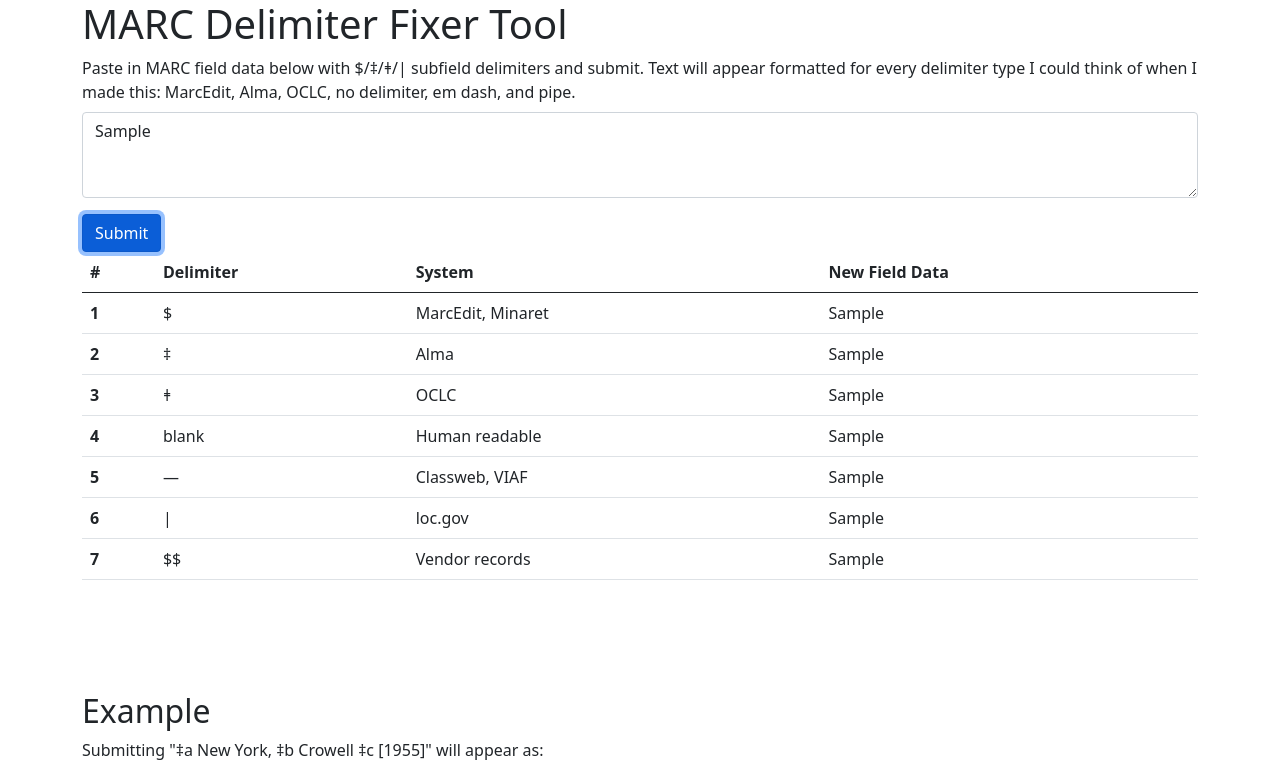
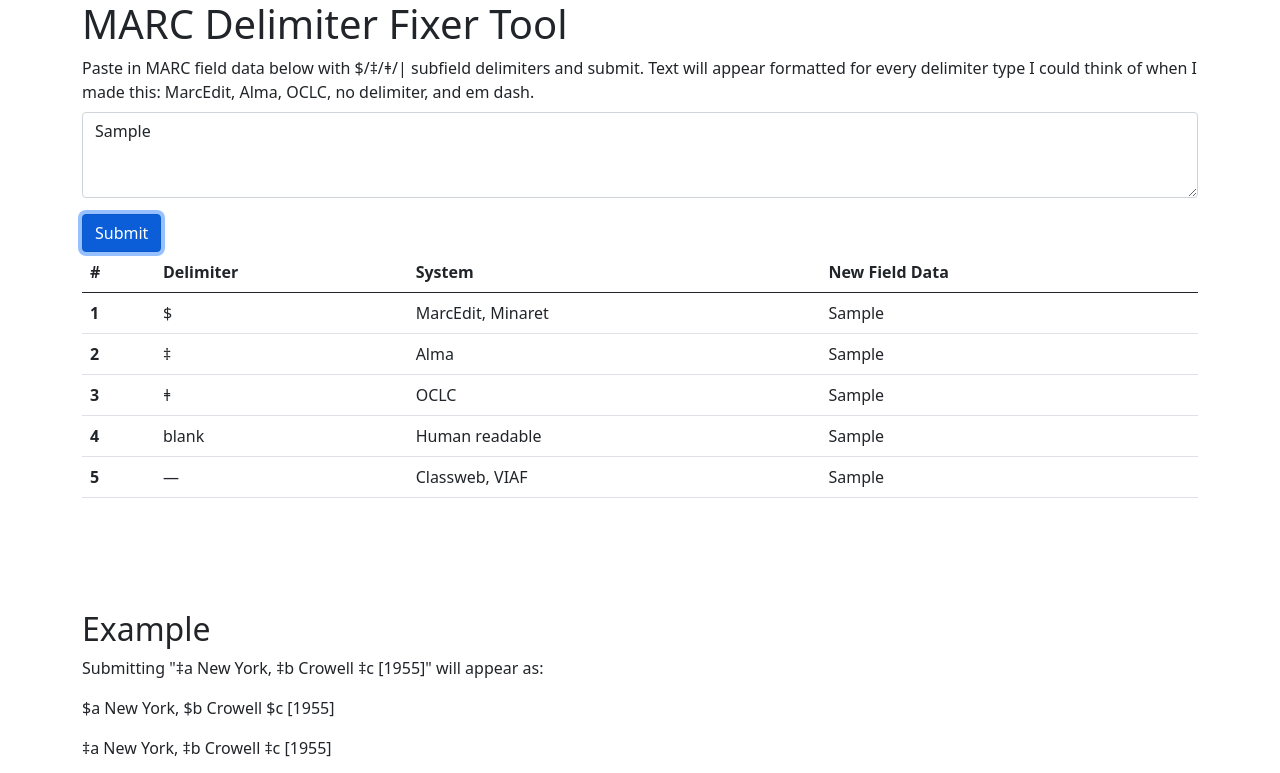
Before and after one commit to jdcar/delimiter-fix, a plain HTML site: page index.html in a window 1280 px wide. Both pictures are taken after typing "Sample" into the empty fields and a click on the input "Submit". Shown: the top 773 px of the page. Drawn offline with nearby package versions, Linux system fonts and the light colour scheme.

Commit message:
Fix errors with USD delimiters

```diff
--- a/index.html
+++ b/index.html
@@ -20,7 +20,7 @@
             <label for="exampleFormControlTextarea1" class="form-label">Paste in MARC field data below with $/‡/ǂ/| subfield delimiters and submit. Text
                 will
                 appear formatted for every delimiter type I could think of when I made this: MarcEdit, Alma, OCLC, no
-                delimiter, em dash, and pipe.</label>
+                delimiter, and em dash.</label>
             <textarea class="form-control" id="marc-input" rows="3"></textarea>
         </div>
         <input class="btn btn-primary" type="submit" id="submit-button" value="Submit">
@@ -65,18 +65,18 @@
                     <td>Classweb, VIAF</td>
                     <td class="new-marc" id="new-emdash"></td>
                 </tr>
-                <tr>
+                <!-- <tr>
                     <th scope="row">6</th>
                     <td>|</td>
                     <td>loc.gov</td>
                     <td class="new-marc" id="new-pipe"></td>
-                </tr>
-                <tr>
+                </tr> -->
+                <!-- <tr>
                     <th scope="row">7</th>
                     <td>$$</td>
                     <td>Vendor records</td>
                     <td class="new-marc" id="new-double-usd"></td>
-                </tr>
+                </tr> -->
             </tbody>
         </table>
         <br>
@@ -91,7 +91,7 @@
         <p>ǂa New York, ǂb Crowell ǂc [1955]</p>
         <p>New York, Crowell [1955]</p>
         <p>New York,—Crowell—[1955]</p>
-        <p>|a New York, |b Crowell |c [1955]</p>
+        <!-- <p>|a New York, |b Crowell |c [1955]</p> -->
 
     </div>
 
--- a/index.js
+++ b/index.js
@@ -23,13 +23,13 @@ const delimiterChange = () => {
     }
 
     const oldMarc = marcInput.val()
-    const newMarcEdit = oldMarc.replaceAll(/\$[^\$]|\$\$|ǂ|‡|\|/g, "$").trim()
-    const newOclc = oldMarc.replaceAll(/\$[^\$]|\$\$|ǂ|‡|\|/g, "ǂ").trim()
-    const newAlma = oldMarc.replaceAll(/\$[^\$]|\$\$|ǂ|‡|\|/g, "‡").trim()
-    const newNoDelimiter = oldMarc.replaceAll(/\$[^\$]|\$\$.|ǂ.|‡.|\|./g, "").replaceAll(/  /g, " ").trim()
-    const newEmdash = oldMarc.replaceAll(/\$[^\$] |\$\$. |ǂ. |‡. |\|. /g, "—").replaceAll(/ —/g, "—").replace(/^—/, "").trim()
-    const newPipe = oldMarc.replaceAll(/\$[^\$]|\$\$|ǂ|‡|\|/g, "|").trim()
-    const newDoubleUSD = oldMarc.replaceAll(/\$[^\$]|\$\$|ǂ|‡|\|/g, "$$$").trim()
+    const newMarcEdit = oldMarc.replaceAll(/\$|\$\$|ǂ|‡|\|/g, "$").trim()
+    const newOclc = oldMarc.replaceAll(/\$]|\$\$|ǂ|‡|\|/g, "ǂ").trim()
+    const newAlma = oldMarc.replaceAll(/\$|\$\$|ǂ|‡|\|/g, "‡").trim()
+    const newNoDelimiter = oldMarc.replaceAll(/\$.|\$\$.|ǂ.|‡.|\|./g, " ").trim()
+    const newEmdash = oldMarc.replaceAll(/\$ |\$\$. |ǂ. |‡. |\|. /g, "—").replaceAll(/ —/g, "—").replace(/^—/, "").trim()
+    // const newPipe = oldMarc.replaceAll(/\$[^\$]|\$\$|ǂ|‡|\|/g, "|").trim()
+    // const newDoubleUSD = oldMarc.replaceAll(/\$[^\$]|\$\$|ǂ|‡|\|/g, "$$$").trim()
 
 
 
@@ -38,15 +38,15 @@ const delimiterChange = () => {
     console.log(newAlma)
     console.log(newNoDelimiter)
     console.log(newEmdash)
-    console.log(newDoubleUSD)
+    // console.log(newDoubleUSD)
 
     $('#new-marcedit').append(newMarcEdit)
     $('#new-alma').append(newAlma)
     $('#new-oclc').append(newOclc)
     $('#new-no').append(newNoDelimiter)
     $('#new-emdash').append(newEmdash)
-    $('#new-pipe').append(newPipe)
-    $('#new-double-usd').append(newDoubleUSD)
+    // $('#new-pipe').append(newPipe)
+    // $('#new-double-usd').append(newDoubleUSD)
 
 }
 
```
